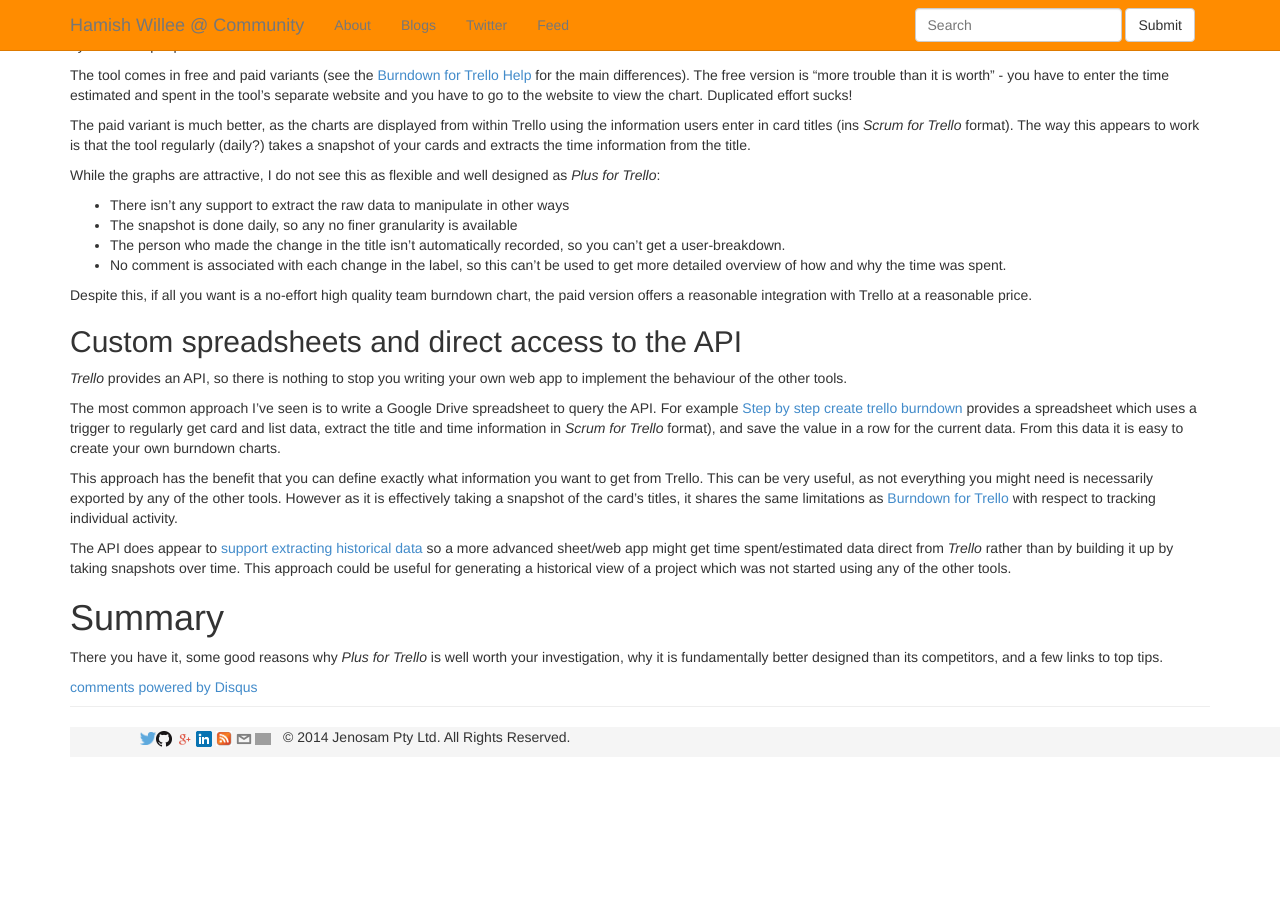
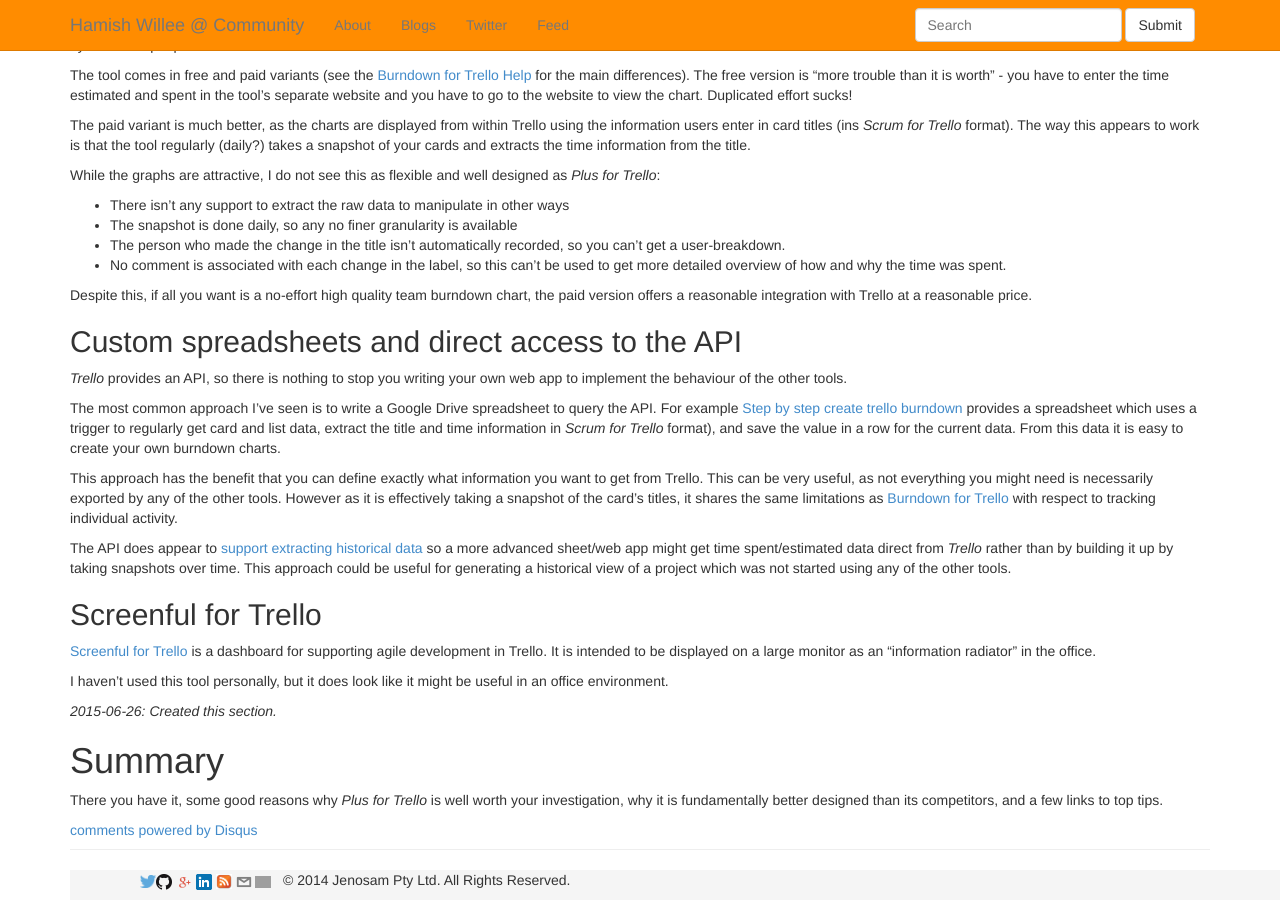
Before and after one commit to hamishwillee/hamishwillee.github.io, a Jekyll site: the page built from _posts/2014-06-20-Trello-project-management-tools-and-burndown-charts.markdown, in a window 1280 px wide and 900 px high, scrolled down 2378 px. Built offline with Jekyll 4.4.1, drawn with Linux system fonts in a browser that asks for light colours; comment, search, counter and statistics services are not loaded; before the commit the page ends 3135 px from its top, so only the background shows below that; grey boxes are pictures that could not be loaded.

Commit message:
Update 2014-06-20-Trello-project-management-tools-and-burndown-charts.markdown
Add Screenful for Trello information

```diff
--- a/_posts/2014-06-20-Trello-project-management-tools-and-burndown-charts.markdown
+++ b/_posts/2014-06-20-Trello-project-management-tools-and-burndown-charts.markdown
@@ -131,6 +131,13 @@
 
 The API does appear to [support extracting historical data](http://stackoverflow.com/questions/9812453/trello-api-determine-when-a-card-changed-lists) so a more advanced sheet/web app might get time spent/estimated data direct from *Trello* rather than by building it up by taking snapshots over time. This approach could be useful for generating a historical view of a project which was not started using any of the other tools.
 
+## Screenful for Trello
+
+[Screenful for Trello](http://www.screenful.me/screenful-for-trello/) is a dashboard for supporting agile development in Trello. It is intended to be displayed on a large monitor as an "information radiator" in the office.
+
+I haven't used this tool personally, but it does look like it might be useful in an office environment.
+
+*2015-06-26: Created this section.*
 
 # Summary
 
```
